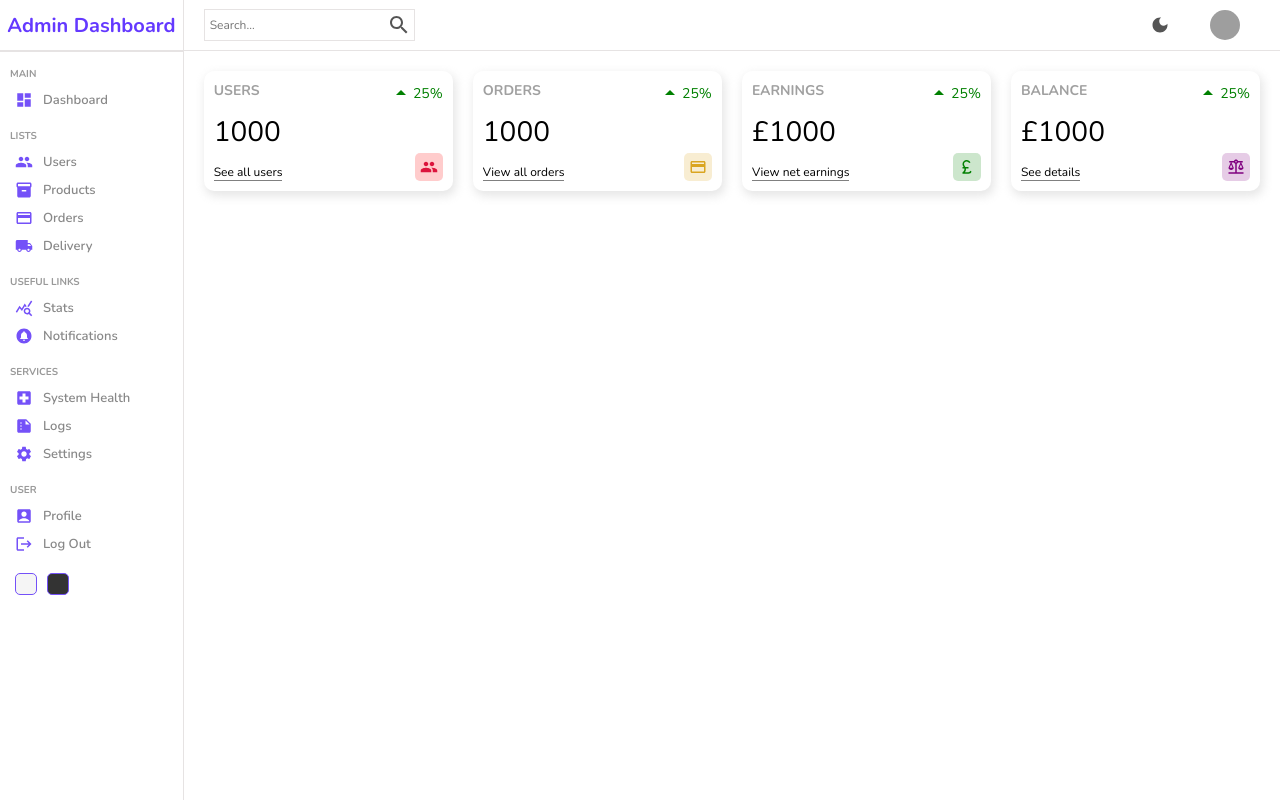
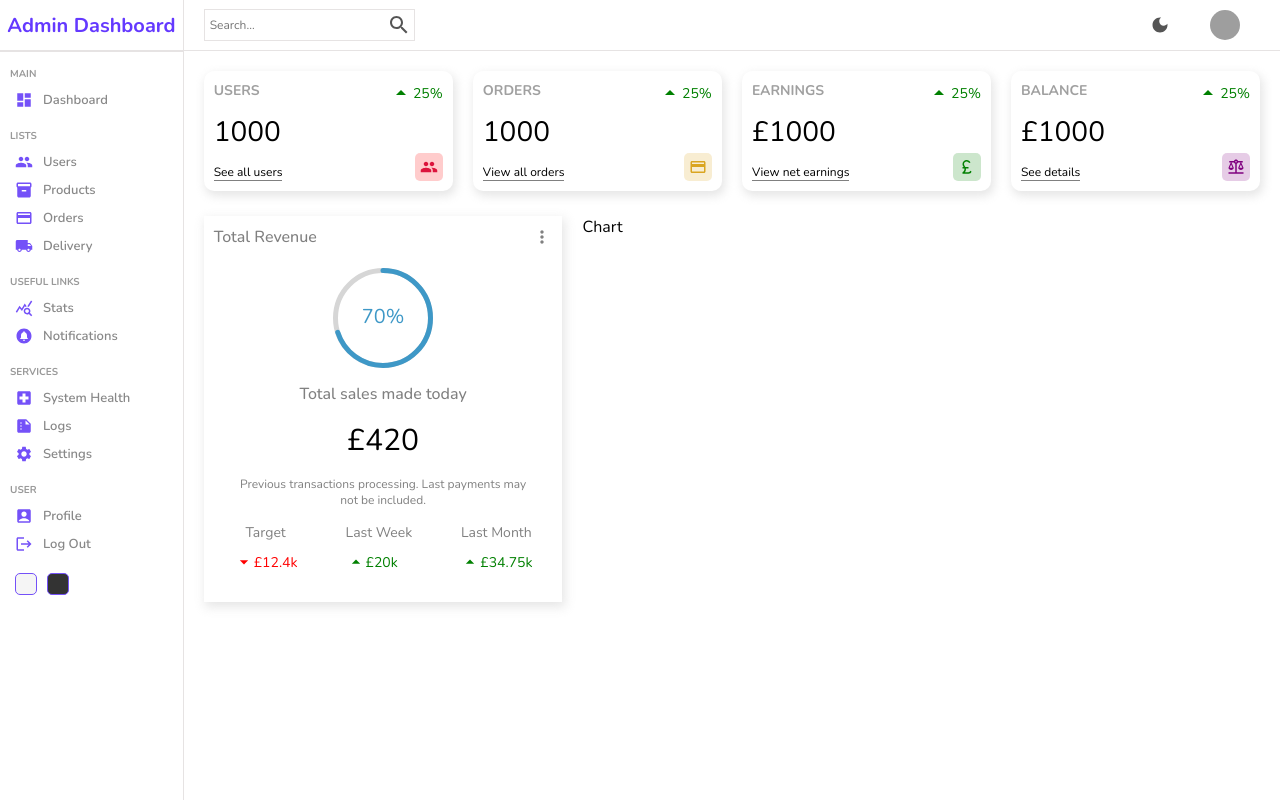
Before and after one commit to i-blackburn/admin-dashboard, a React (Create React App) app: page / in a window 1280 px wide. Built offline with nearby package versions, Linux system fonts and the light colour scheme; grey boxes are pictures that could not be loaded.

Commit message:
Create featured chart

```diff
--- a/package.json
+++ b/package.json
@@ -11,6 +11,7 @@
     "@testing-library/react": "^13.1.1",
     "@testing-library/user-event": "^13.5.0",
     "react": "^18.1.0",
+    "react-circular-progressbar": "^2.0.4",
     "react-dom": "^18.1.0",
     "react-router-dom": "^6.3.0",
     "react-scripts": "5.0.1",
--- /dev/null
+++ b/src/components/chart/Chart.jsx
@@ -0,0 +1,7 @@
+import './chart.scss';
+
+const Chart = () => {
+	return <div className="chart">Chart</div>;
+};
+
+export default Chart;
--- /dev/null
+++ b/src/components/chart/chart.scss
@@ -0,0 +1,3 @@
+.chart {
+  flex: 4;
+}
--- /dev/null
+++ b/src/components/featured/Featured.jsx
@@ -0,0 +1,52 @@
+import './featured.scss';
+import MoreVertIcon from '@mui/icons-material/MoreVert';
+import { CircularProgressbar } from 'react-circular-progressbar';
+import 'react-circular-progressbar/dist/styles.css';
+import ArrowDropDownIcon from '@mui/icons-material/ArrowDropDown';
+import ArrowDropUpIcon from '@mui/icons-material/ArrowDropUp';
+
+const Featured = () => {
+	return (
+		<div className="featured">
+			<div className="top">
+				<h1 className="title">Total Revenue</h1>
+				<MoreVertIcon fontSize="small" />
+			</div>
+			<div className="bottom">
+				<div className="featured-chart">
+					<CircularProgressbar value={70} text={'70%'} strokeWidth={5} />
+				</div>
+				<p className="title">Total sales made today</p>
+				<p className="amount">£420</p>
+				<p className="desc">
+					Previous transactions processing. Last payments may not be included.
+				</p>
+				<div className="summary">
+					<div className="item">
+						<div className="item-title">Target</div>
+						<div className="item-result negative">
+							<ArrowDropDownIcon fontSize="small" />
+							<div className="result-amount">£12.4k</div>
+						</div>
+					</div>
+					<div className="item">
+						<div className="item-title">Last Week</div>
+						<div className="item-result positive">
+							<ArrowDropUpIcon fontSize="small" />
+							<div className="result-amount">£20k</div>
+						</div>
+					</div>
+					<div className="item">
+						<div className="item-title">Last Month</div>
+						<div className="item-result positive">
+							<ArrowDropUpIcon fontSize="small" />
+							<div className="result-amount">£34.75k</div>
+						</div>
+					</div>
+				</div>
+			</div>
+		</div>
+	);
+};
+
+export default Featured;
--- /dev/null
+++ b/src/components/featured/featured.scss
@@ -0,0 +1,79 @@
+.featured {
+  flex: 2;
+  -webkit-box-shadow: 2px 4px 10px 1px rgba(0,0,0,0.47);
+  box-shadow: 2px 4px 10px 1px rgba(201,201,201,0.47);
+  padding: 10px;
+
+  .top {
+    display: flex;
+    align-items: center;
+    justify-content: space-between;
+    color: gray;
+
+    .title {
+      font-size: 16px;
+      font-weight: 500;
+    }
+  }
+
+  .bottom {
+    padding: 20px;
+    display: flex;
+    flex-direction: column;
+    align-items: center;
+    justify-content: center;
+    gap: 15px;
+
+    .featured-chart {
+      width: 100px;
+      height: 100px;
+    }
+
+    .title {
+      font-weight: 500;
+      color: gray;
+    }
+
+    .amount {
+      font-size: 30px;
+    }
+
+    .desc {
+      font-weight: 300;
+      font-size: 12px;
+      color: gray;
+      text-align: center;
+    }
+
+    .summary {
+      width: 100%;
+      display: flex;
+      align-content: center;
+      justify-content: space-between;
+
+      .item {
+        text-align: center;
+
+        .item-title {
+          font-size: 14px;
+          color: gray;
+        }
+
+        .item-result {
+          display: flex;
+          align-items: center;
+          margin-top: 10px;
+          font-size: 14px;
+
+          &.positive {
+            color: green;
+          }
+
+          &.negative {
+            color: red;
+          }
+        }
+      }
+    }
+  }
+}
--- a/src/pages/home/Home.jsx
+++ b/src/pages/home/Home.jsx
@@ -1,3 +1,5 @@
+import Chart from '../../components/chart/Chart';
+import Featured from '../../components/featured/Featured';
 import Navbar from '../../components/navbar/Navbar';
 import Sidebar from '../../components/sidebar/Sidebar';
 import Widget from '../../components/widget/Widget';
@@ -15,6 +17,10 @@
 					<Widget type="earnings" />
 					<Widget type="balance" />
 				</div>
+				<div className="charts">
+					<Featured />
+					<Chart />
+				</div>
 			</div>
 		</div>
 	);
--- a/src/pages/home/home.scss
+++ b/src/pages/home/home.scss
@@ -4,10 +4,14 @@
   .home-container {
     flex: 6;
 
-    .widgets {
+    .widgets, .charts {
       display: flex;
       padding: 20px;
       gap: 20px;
     }
+
+    .charts {
+      padding: 5px 20px;
+    }
   }
 }
```
Also changed, not shown: 1 other file (tests, documents, lock files or other folders).
